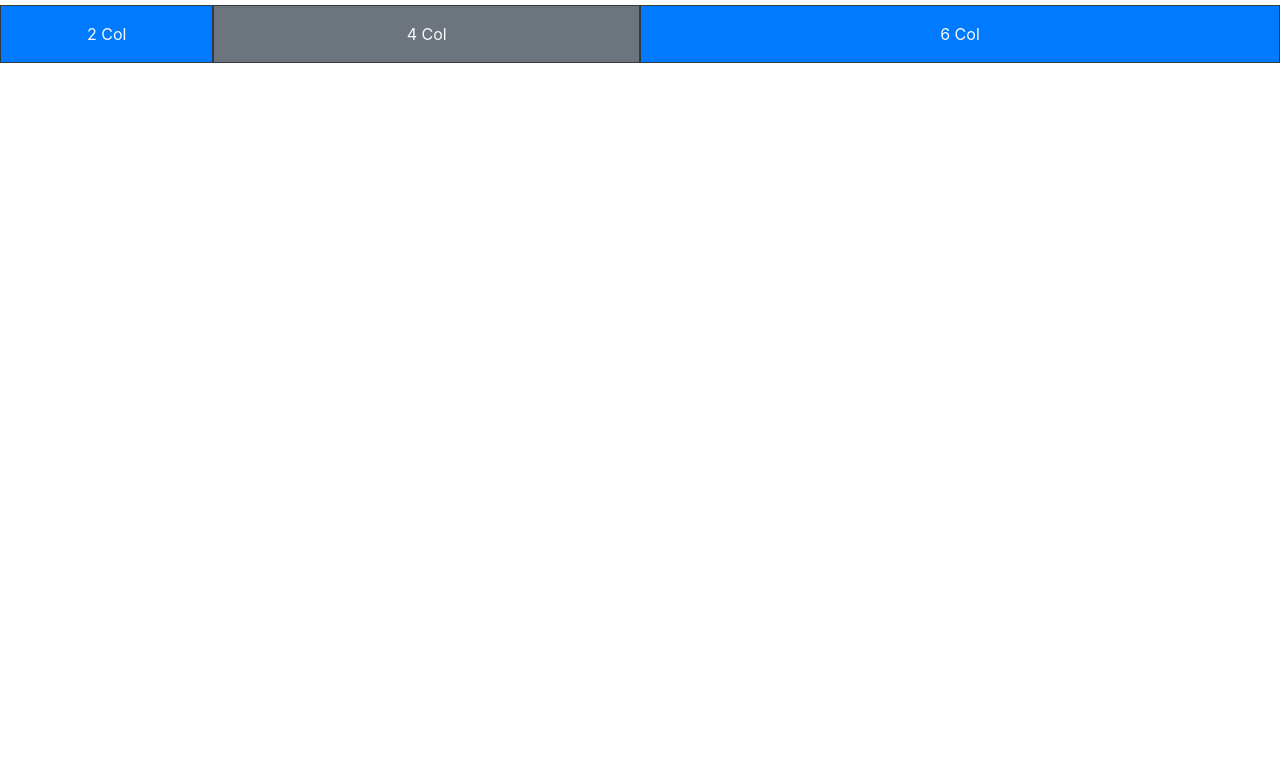
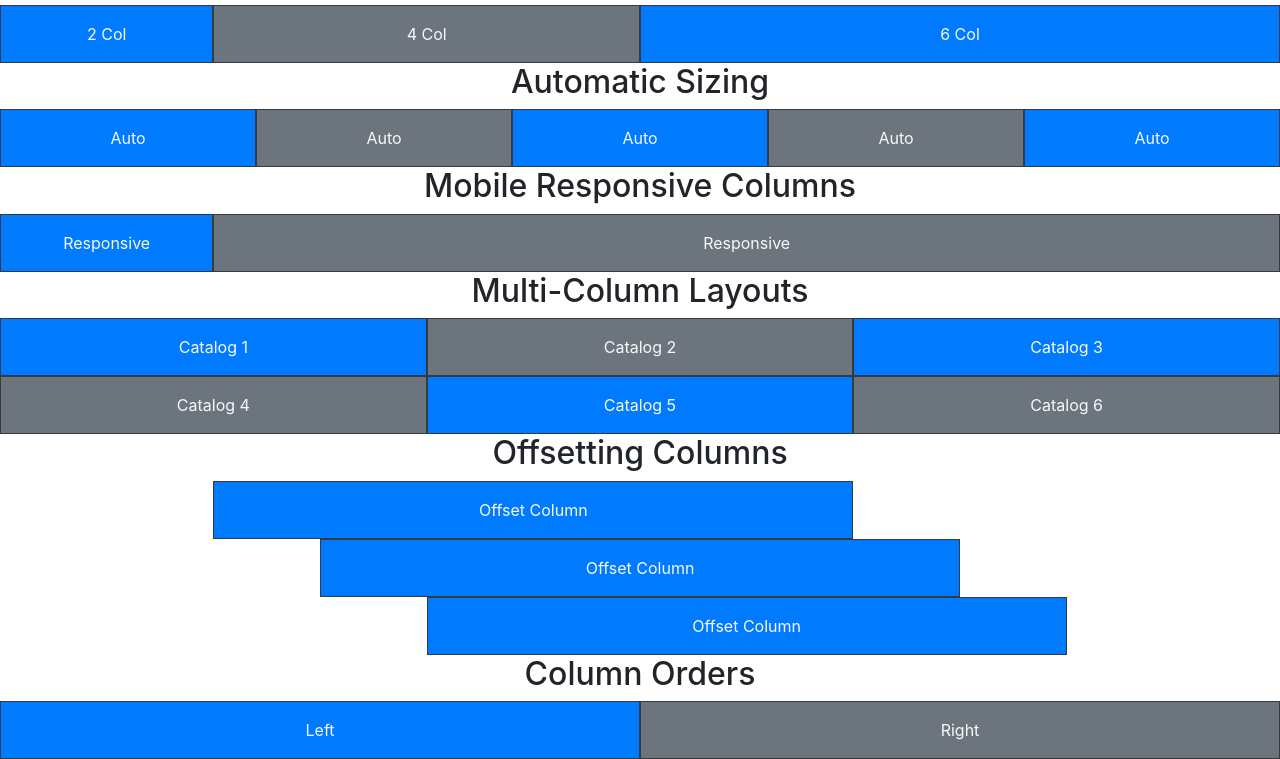
Before and after one commit to MineralWater321/s09-d1, a plain HTML site: page index.html in a window 1280 px wide. Shown: the part 693-1452 px from the top of the page. Before the commit the page ends 800 px from the top, so only its background shows below. Drawn offline with nearby package versions, Linux system fonts and the light colour scheme.

Commit message:
Set other column layouts

```diff
--- a/index.html
+++ b/index.html
@@ -67,6 +67,58 @@
 		</div>
 	</div>
 
+	<!-- Automatic Sizing  -->
+	<h2>Automatic Sizing</h2>
+	<div class="container-fluid">
+		<div class="text-light row">
+			<div class="bg-primary pt-3 pb-3 border border-dark col">Auto</div>
+			<div class="bg-secondary pt-3 pb-3 border border-dark col">Auto</div>
+			<div class="bg-primary pt-3 pb-3 border border-dark col">Auto</div>
+			<div class="bg-secondary pt-3 pb-3 border border-dark col">Auto</div>
+			<div class="bg-primary pt-3 pb-3 border border-dark col">Auto</div>
+		</div>
+	</div>
+
+	<!-- Mobile Responsive Columns -->
+	<h2>Mobile Responsive Columns</h2>
+	<div class="container-fluid">
+		<div class="text-light row">
+			<div class="bg-primary pt-3 pb-3 border border-dark col-sm-6 cold md-4 col-lg-2">Responsive</div>
+			<div class="bg-secondary pt-3 pb-3 border border-dark col-sm-6 cold md-8 col-lg-10">Responsive</div>
+		</div>
+	</div>
+
+	<!-- Multi-column Layouts -->
+	<h2>Multi-Column Layouts</h2>
+	<div class="container-fluid">
+		<div class="text-light row">
+			<div class="bg-primary pt-3 pb-3 border border-dark col-4">Catalog 1</div>
+			<div class="bg-secondary pt-3 pb-3 border border-dark col-4">Catalog 2</div>
+			<div class="bg-primary pt-3 pb-3 border border-dark col-4">Catalog 3</div>
+			<div class="bg-secondary pt-3 pb-3 border border-dark col-4">Catalog 4</div>
+			<div class="bg-primary pt-3 pb-3 border border-dark col-4">Catalog 5</div>
+			<div class="bg-secondary pt-3 pb-3 border border-dark col-4">Catalog 6</div>
+		</div>
+	</div>
+
+	<!-- Offsetting Columns -->
+	<h2>Offsetting Columns</h2>
+	<div class="container-fluid">
+		<div class="text-light row">
+			<div class="bg-primary pt-3 pb-3 border border-dark offset-2 col-6">Offset Column</div>
+			<div class="bg-primary pt-3 pb-3 border border-dark offset-md-3 col-6">Offset Column</div>
+			<div class="bg-primary pt-3 pb-3 border border-dark offset-lg-4 col-6">Offset Column</div>
+		</div>
+	</div>
+
+	<!-- Column Orders -->
+	<h2>Column Orders</h2>
+	<div class="container-fluid">
+		<div class="text-light row">
+			<div class="bg-primary pt-3 pb-3 border border-dark col order-2 order-md-1">Left</div>
+			<div class="bg-secondary pt-3 pb-3 border border-dark col order-1 order-md-2">Right</div>
+		</div>
+	</div>
 	<!-- Option 1: jQuery and Bootstrap Bundle (includes Popper) -->
     <script src="https://code.jquery.com/jquery-3.5.1.slim.min.js" integrity="sha384-DfXdz2htPH0lsSSs5nCTpuj/zy4C+OGpamoFVy38MVBnE+IbbVYUew+OrCXaRkfj" crossorigin="anonymous"></script>
     <script src="https://cdn.jsdelivr.net/npm/bootstrap@4.6.0/dist/js/bootstrap.bundle.min.js" integrity="sha384-Piv4xVNRyMGpqkS2by6br4gNJ7DXjqk09RmUpJ8jgGtD7zP9yug3goQfGII0yAns" crossorigin="anonymous"></script>
```
